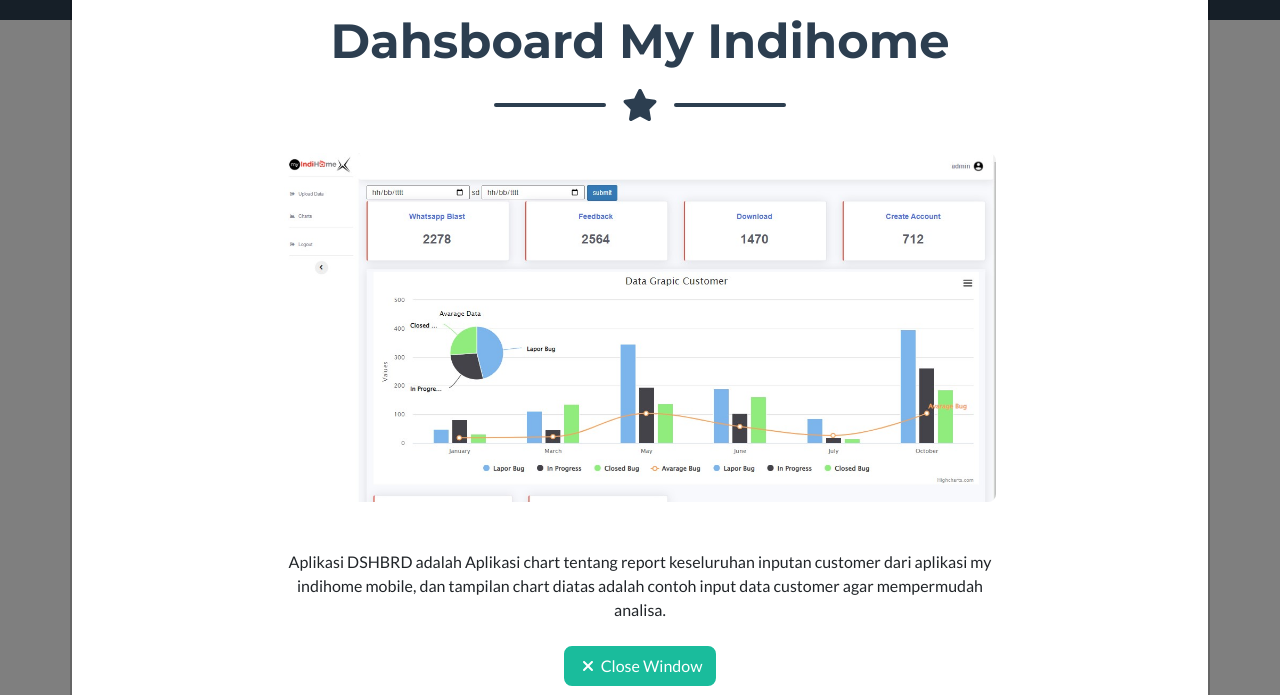
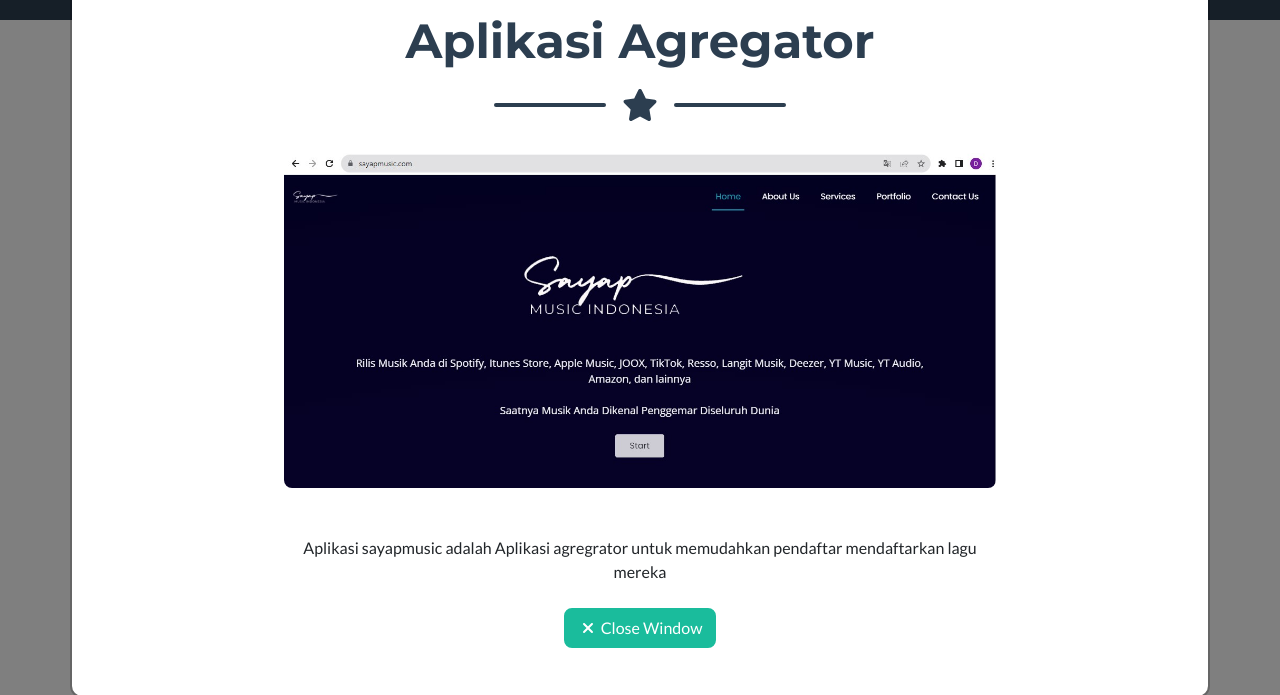
Before and after one commit to delakbar/delakbar.github.io, a plain HTML site: page index.html in a window 1280 px wide. Both pictures are taken after a click on the element 260 px from the left and 1068 px from the top of the page. Shown: the part 737-1432 px from the top of the page. Drawn offline with nearby package versions, Linux system fonts and the light colour scheme.

Commit message:
Update index.html
ganti display

```diff
--- a/index.html
+++ b/index.html
@@ -237,7 +237,7 @@
                             <div class="row justify-content-center">
                                 <div class="col-lg-8">
                                     <!-- Portfolio Modal - Title-->
-                                    <h2 class="portfolio-modal-title text-secondary mb-0">Dahsboard My Indihome</h2>
+                                    <h2 class="portfolio-modal-title text-secondary mb-0">Aplikasi Agregator</h2>
                                     <!-- Icon Divider-->
                                     <div class="divider-custom">
                                         <div class="divider-custom-line"></div>
@@ -245,9 +245,9 @@
                                         <div class="divider-custom-line"></div>
                                     </div>
                                     <!-- Portfolio Modal - Image-->
-                                    <img class="img-fluid rounded mb-5" src="assets/img/portfolio/dshbrd.jpg" alt="..." />
+                                    <img class="img-fluid rounded mb-5" src="assets/img/portfolio/sayapmusic.com.jpg" alt="..." />
                                     <!-- Portfolio Modal - Text-->
-                                    <p class="mb-4">Aplikasi DSHBRD adalah Aplikasi chart tentang report keseluruhan inputan customer dari aplikasi my indihome mobile, dan tampilan chart diatas adalah contoh input data customer agar mempermudah analisa.</p>
+                                    <p class="mb-4">Aplikasi sayapmusic adalah Aplikasi agregrator untuk memudahkan pendaftar mendaftarkan lagu mereka</p>
                                     <button class="btn btn-primary" data-bs-dismiss="modal">
                                         <i class="fas fa-xmark fa-fw"></i>
                                         Close Window
```
